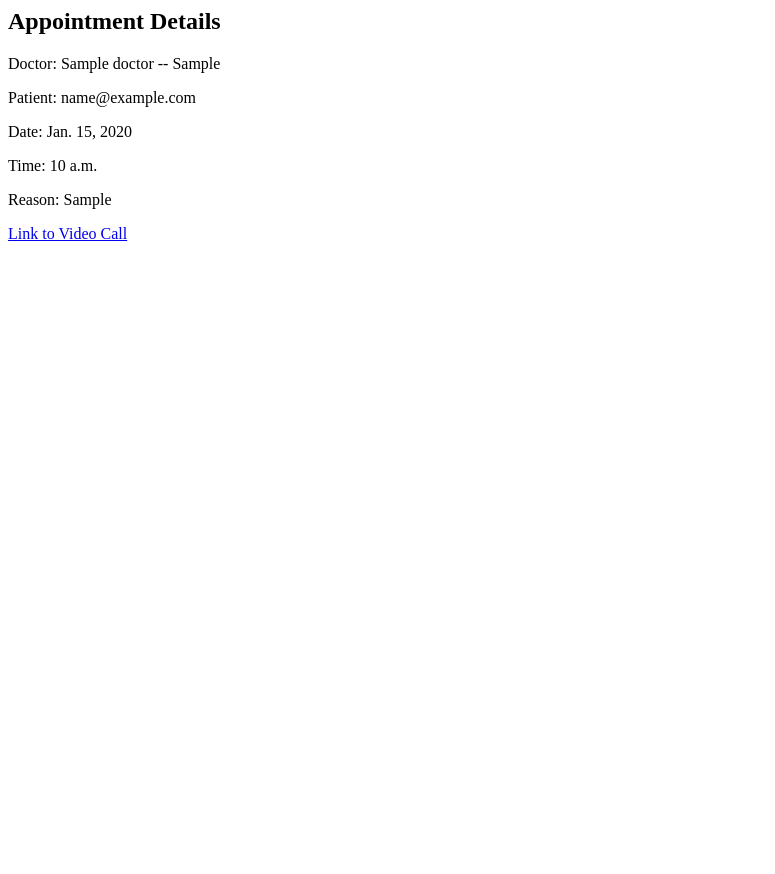
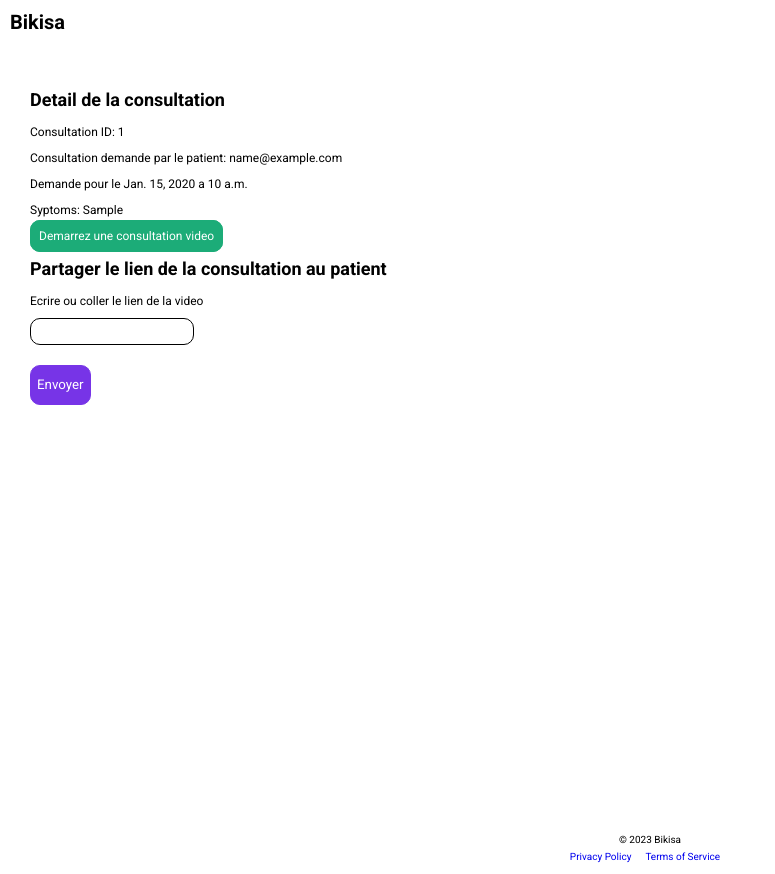
Before and after one commit to dbib/bikisa, a Django app: template doctors/templates/doctors/appointment_details.html in a window 1280 px wide. Shown: the whole page, without its empty margins (0-775 px from the left). Before the commit the page ends 241 px from the top, so only its background shows below. Run offline with Django 4.2, Linux system fonts and the light colour scheme; the template is opened without the code that fills it: values that come from a table or form of the project are taken from there, others are empty; tables that the repository leaves empty hold one stand-in row (values such as "Sample post").

Commit message:
Integration de l'api, pour les appels video

```diff
--- a/doctors/static/doctors/css/doc_dash_style.css
+++ b/doctors/static/doctors/css/doc_dash_style.css
@@ -19,6 +19,7 @@ footer {
     padding: 10px;
     text-align: center;
     width: 100%;
+    color: black;
 }
 
 footer p {
@@ -219,3 +220,45 @@ p {
 .doctor-appointment-detail-link-text-box {
   padding: 10px 0px;
 }
+
+/* APPOINTMENT*/
+.appointment-detail-root{
+    min-height: 90vh;
+    font-size: 12px;
+    background-color:#FFF;
+    color: black;
+    padding: 30px;
+}
+
+.start-video-call {
+  border: 1px solid #1CAC78;
+  border-radius: 10px;
+  font-family: 'Roboto', sans-serif;
+  padding: 8px;
+  margin: 10px 0px;
+  color: #FFF;
+  background-color: #1CAC78;
+  height: 40px;
+  cursor: pointer;
+}
+
+.inputfield {
+    border: 1px solid black;
+    border-radius: 10px;
+    background: none;
+    padding: 5px;
+    margin: 10px 0px;
+    font-family: 'Roboto', sans-serif;
+}
+
+
+.share-video-link-button {
+    border: 1px solid #7734e7;
+    border-radius: 10px;
+    font-family: 'Roboto', sans-serif;
+    pading: 10px;
+    margin: 10px 0px;
+    color: #FFF;
+    background-color: #7734e7;
+    height: 40px;
+}
--- a/doctors/templates/doctors/appointment_details.html
+++ b/doctors/templates/doctors/appointment_details.html
@@ -1,14 +1,41 @@
-{% block content %}
-  <h2>Appointment Details</h2>
-  <p>Doctor: {{ appointment.doctor }}</p>
-  <p>Patient: {{ appointment.patient }}</p>
-  <p>Date: {{ appointment.date }}</p>
-  <p>Time: {{ appointment.time }}</p>
-  <p>Reason: {{ appointment.reason }}</p>
-  <!-- Add more details as needed -->
+{% load static %}
+<!DOCTYPE html>
+<html lang="en">
+<head>
+    <meta charset="UTF-8">
+    <meta name="viewport" content="width=device-width, initial-scale=1.0">
+    <title>{{patient.full_name}}</title>
+    <link rel="stylesheet" href="{% static 'doctors/css/doc_dash_style.css' %}">
+    <link href="https://fonts.googleapis.com/css2?family=Roboto:wght@400;700&display=swap" rel="stylesheet">
+</head>
+<body>
+    <div class="doctor-dash-root">
+    <header>
+        <h1>Bikisa</h1>
+    </header>
+    <div class="appointment-detail-root">
+      <h2>Detail de la consultation</h2>
+      <p>Consultation ID: {{ appointment.id }}</p>
+      <p>Consultation demande par le patient: {{ appointment.patient }}</p>
+      <p>Demande pour le {{appointment.date}} a {{appointment.time}}</p>
+      <p>Syptoms: {{ appointment.reason }}</p>
+      {% if appointment.status == 'Approved' %}
+        <a href="{% url 'doctor_video' %}" class="start-video-call">Demarrez une consultation video</a>
+      {% endif %}
 
-  <!-- Add a link to join the video call if applicable -->
-  {% if appointment.status == 'Approved' %}
-    <a href="{% url 'doctor_video' %}">Link to Video Call</a>
-  {% endif %}
-{% endblock %}
+      <h2>Partager le lien de la consultation au patient</h2>
+      <form>
+       <lable>Ecrire ou coller le lien de la video</label><br>
+        <input type="text" class="inputfield" required/><br>
+        <button type="submit" class="share-video-link-button">Envoyer</button>
+      </form>
+    </div>
+<footer>
+        <p>&copy; 2023 Bikisa</p>
+        <ul>
+            <li><a href="#">Privacy Policy</a></li>
+            <li><a href="#">Terms of Service</a></li>
+        </ul>
+    </footer>
+    </body>
+</html>
--- a/patients/templates/patients/appointment_details.html
+++ b/patients/templates/patients/appointment_details.html
@@ -21,7 +21,7 @@
         <p>Demande pour le {{appointment.date}} a {{appointment.time}}</p>
         <!-- Add more appointment details as needed -->
         {% if appointment.status == 'Approved' %}
-            <a href="#">Join Video Call</a>
+            <p>Votre consultation a ete approvee vous serez notifiez des que le medecin sera pret a vous consulter</p>
         {% endif %}
 
         {% if appointment.status == 'Rejected' %}
```
Also changed, not shown: doctors/templates/doctors/doctor_video.html (+6 -7 lines).
